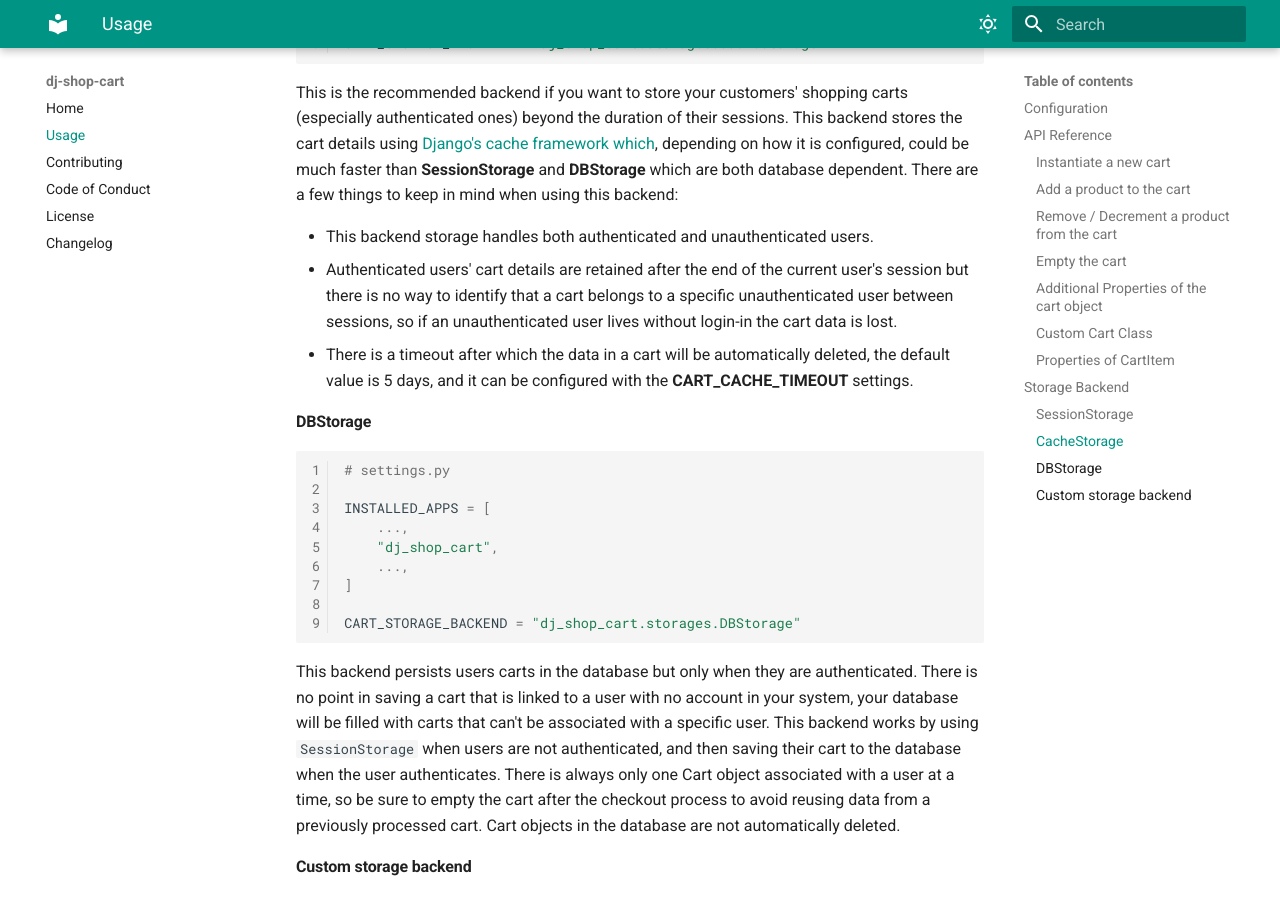
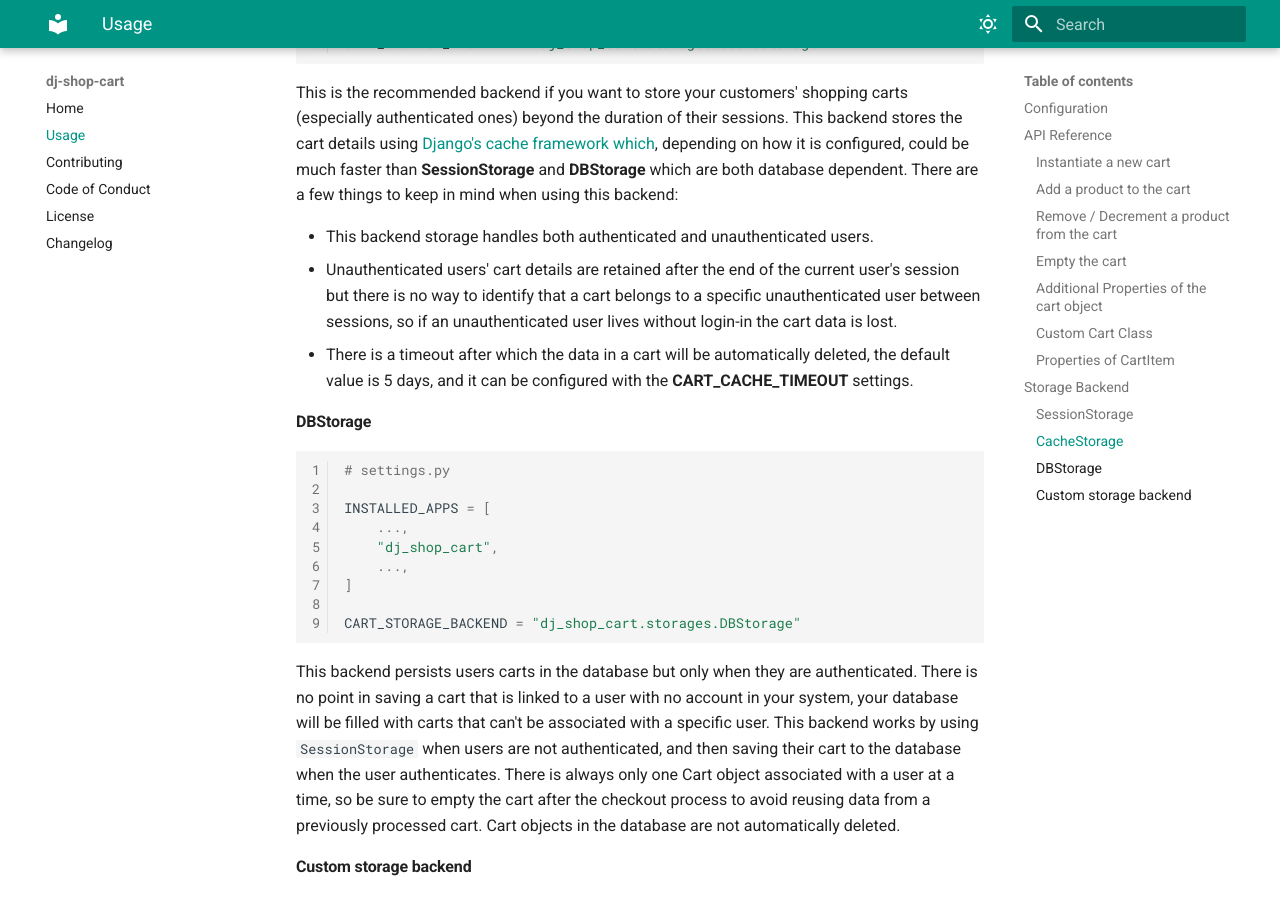
Before and after one commit to Tobi-De/dj-shop-cart, an MkDocs documentation site: the page built from docs/usage.md, in a window 1280 px wide and 900 px high, scrolled down 3967 px. Built offline with MkDocs 1.6.1 and Material for MkDocs 9.7.7, drawn with Linux system fonts in a browser that asks for light colours.

Commit message:
corrent ab ad wording in docs

```diff
--- a/docs/usage.md
+++ b/docs/usage.md
@@ -163,7 +163,7 @@ sessions. This backend stores the cart details using [Django's cache framework w
 much faster than **SessionStorage** and **DBStorage** which are both database dependent. There are a few things to keep in mind when using this backend:
 
 - This backend storage handles both authenticated and unauthenticated users.
-- Authenticated users' cart details are retained after the end of the current user's session but there is no way to identify that a cart belongs to a specific unauthenticated user between sessions, so if an unauthenticated user lives without login-in the cart data is lost.
+- Unauthenticated users' cart details are retained after the end of the current user's session but there is no way to identify that a cart belongs to a specific unauthenticated user between sessions, so if an unauthenticated user lives without login-in the cart data is lost.
 - There is a timeout after which the data in a cart will be automatically deleted, the default value is 5 days, and it can be configured with the **CART_CACHE_TIMEOUT** settings.
 
 ### DBStorage
```
